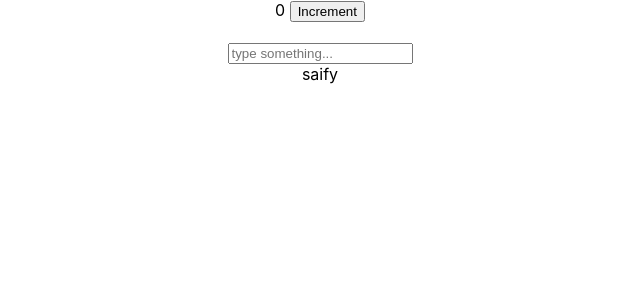
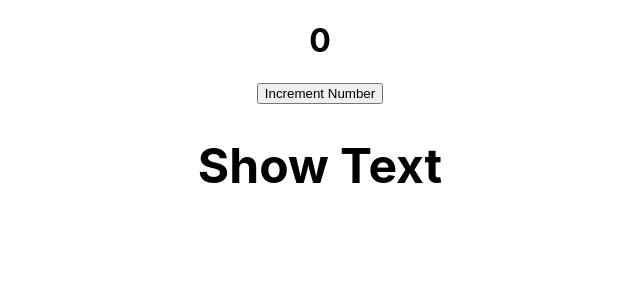
Before and after one commit to saifsolangi/hooks, a React (Create React App) app: page / in a window 1280 px wide. Shown: the top 300 px of the page, without its empty margins (320-960 px from the left). Built offline with nearby package versions, Linux system fonts and the light colour scheme.

Commit message:
Use reducer hook

```diff
--- a/src/App.js
+++ b/src/App.js
@@ -1,10 +1,12 @@
 import './App.css';
-import StateHook from './components/StateHook';
+import ReducerHook from './components/ReducerHook';
+// import StateHook from './components/StateHook';
 
 function App() {
   return (
     <div className="App">
-      <StateHook />
+      {/* <StateHook /> */}
+      <ReducerHook />
     </div>
   );
 }
--- /dev/null
+++ b/src/components/ReducerHook.js
@@ -0,0 +1,35 @@
+import React, { useReducer } from 'react'
+
+export default function ReducerHook() {
+
+    let count = 0;
+
+    const redcucer = (state, action) => {
+        switch (action.type) {
+            case "INCREMENT":
+                return { count: state.count + 1, showText: state.showText }
+            case "toggleShowText":
+                return { count: state.count, showText: !state.showText }
+
+            default:
+                return state
+        }
+    }
+
+    const [state, dispatch] = useReducer(redcucer, { count: 0, showText: true })
+
+    return (
+        <div>
+            <h1>
+                {state.count}
+            </h1>
+            <button onClick={() => {
+                dispatch({ type: "INCREMENT" });
+                dispatch({ type: "toggleShowText" });
+            }}>Increment Number</button>
+            <h2>
+                {state.showText && <h1>Show Text</h1>}
+            </h2>
+        </div>
+    )
+}
```
